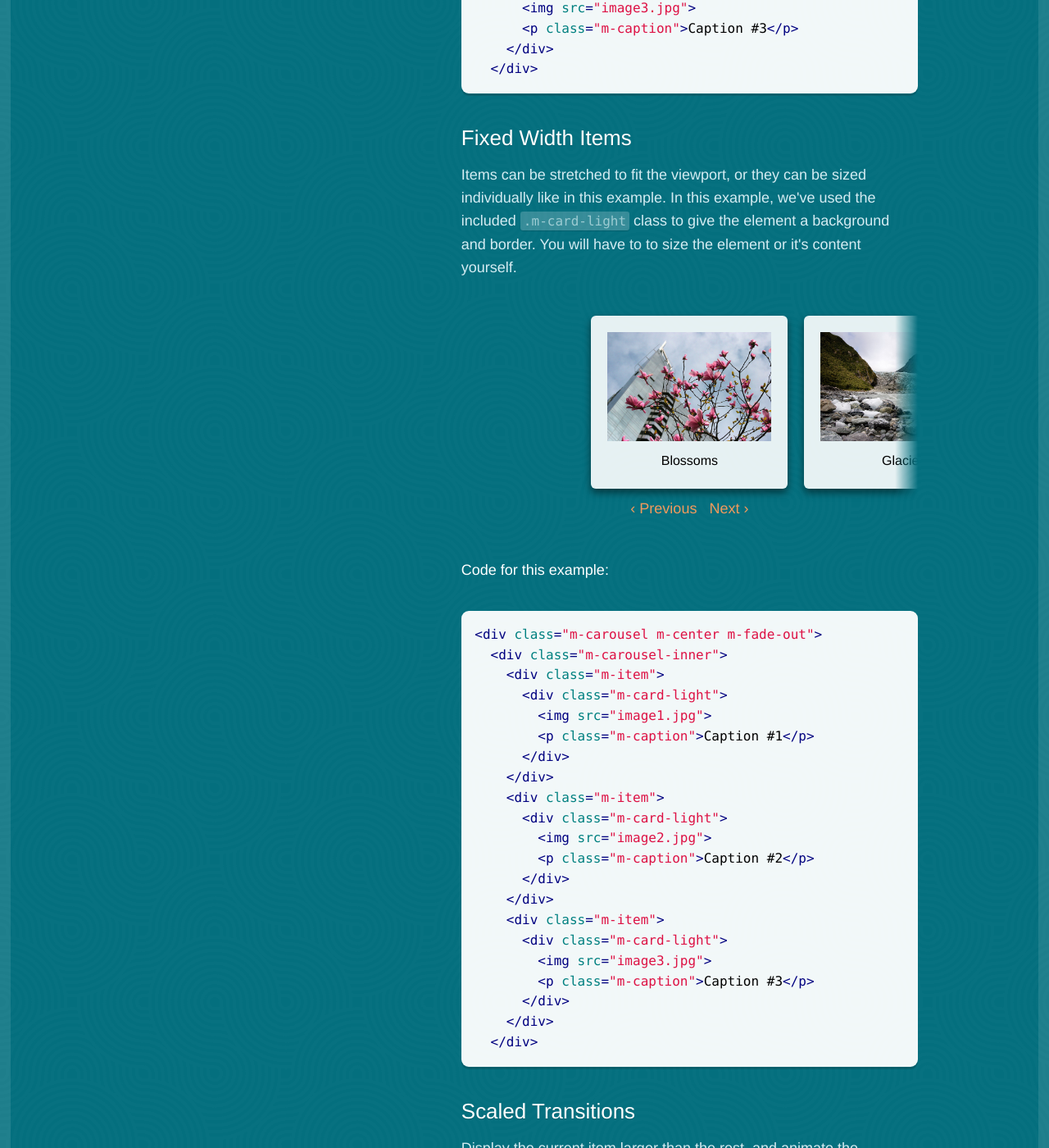
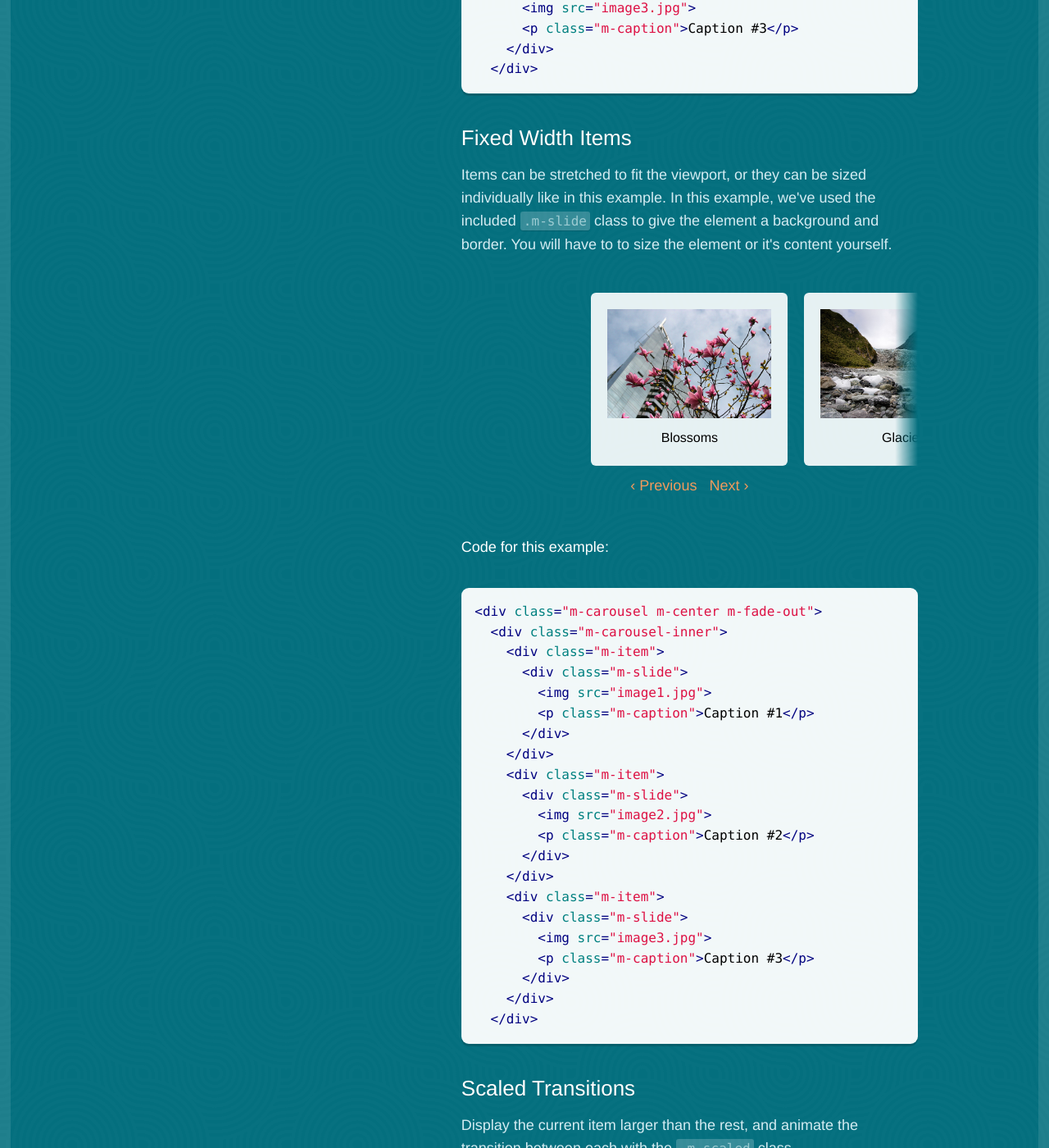
Before and after one commit to mobify/mobifyjs, a Jekyll site: the page built from www/modules/carousel-examples.html, in a window 1280 px wide and 1400 px high, scrolled down 6005 px. Shown: the whole window at 82% size. Built offline with Jekyll 4.4.1, drawn with Linux system fonts in a browser that asks for light colours; some of the changed text lies outside the part shown.

Commit message:
Killing m-card-light

```diff
--- a/www/modules/carousel-examples.html
+++ b/www/modules/carousel-examples.html
@@ -12,7 +12,7 @@
     padding-bottom: 30px;
 }
 
-.m-card-light {
+.m-slide {
     width: 200px;
     margin: 30px 10px 0 10px;
 }
@@ -20,12 +20,13 @@
     margin-top: 0;
   }
 
-  .m-item .m-card img, .m-item .m-card-light img {
+  .m-item .m-card img, .m-item .m-slide img {
     width: 100%;
     max-width: 100%;
     height: auto;
   }
 </style>
+
 
 
 <h1>Carousel Examples</h1>
@@ -282,38 +283,38 @@
 
 <h2>Fixed Width Items</h2>
 <p>Items can be stretched to fit the viewport, or they can be sized individually like in this example.
-In this example, we've used the included <code>.m-card-light</code> class to give the element a background and border.
+In this example, we've used the included <code>.m-slide</code> class to give the element a background and border.
 You will have to to size the element or it's content yourself.
 </p>
 
 <div class="m-carousel m-center m-fade-out" id="m-carousel-example-6">
     <div class="m-carousel-inner">
         <div class="m-item">
-            <div class="m-card-light m-slide">
+            <div class="m-slide">
                 <img src="{{ site.baseurl }}/static/examples/img/blossoms.jpg">
                 <p class="m-caption">Blossoms</p>
             </div>
         </div>
         <div class="m-item">
-            <div class="m-card-light m-slide">
+            <div class="m-slide">
                 <img src="{{ site.baseurl }}/static/examples/img/glacier.jpg">
                 <p class="m-caption">Glacier</p>
             </div>
         </div>
         <div class="m-item">
-            <div class="m-card-light m-slide">
+            <div class="m-slide">
                 <img src="{{ site.baseurl }}/static/examples/img/helmets.jpg">
                 <p class="m-caption">Helmets</p>
             </div>
         </div>
         <div class="m-item">
-            <div class="m-card-light m-slide">
+            <div class="m-slide">
                 <img src="{{ site.baseurl }}/static/examples/img/parliament.jpg">
                 <p class="m-caption">Parliament</p>
             </div>
         </div>
         <div class="m-item">
-            <div class="m-card-light m-slide">
+            <div class="m-slide">
                 <img src="{{ site.baseurl }}/static/examples/img/pods.jpg">
                 <p class="m-caption">Pods</p>
             </div>
@@ -329,19 +330,19 @@
 <pre><code>&lt;div class=&quot;m-carousel m-center m-fade-out&quot;&gt;
   &lt;div class=&quot;m-carousel-inner&quot;&gt;
     &lt;div class=&quot;m-item&quot;&gt;
-      &lt;div class=&quot;m-card-light&quot;&gt;
+      &lt;div class=&quot;m-slide&quot;&gt;
         &lt;img src=&quot;image1.jpg&quot;&gt;
         &lt;p class=&quot;m-caption&quot;&gt;Caption #1&lt;/p&gt;
       &lt;/div&gt;
     &lt;/div&gt;
     &lt;div class=&quot;m-item&quot;&gt;
-      &lt;div class=&quot;m-card-light&quot;&gt;
+      &lt;div class=&quot;m-slide&quot;&gt;
         &lt;img src=&quot;image2.jpg&quot;&gt;
         &lt;p class=&quot;m-caption&quot;&gt;Caption #2&lt;/p&gt;
       &lt;/div&gt;
     &lt;/div&gt;
     &lt;div class=&quot;m-item&quot;&gt;
-      &lt;div class=&quot;m-card-light&quot;&gt;
+      &lt;div class=&quot;m-slide&quot;&gt;
         &lt;img src=&quot;image3.jpg&quot;&gt;
         &lt;p class=&quot;m-caption&quot;&gt;Caption #3&lt;/p&gt;
       &lt;/div&gt;
@@ -354,31 +355,31 @@
 <div class="m-carousel m-center m-scaled m-fade-out" id="m-carousel-example-7">
     <div class="m-carousel-inner">
         <div class="m-item">
-            <div class="m-card-light m-slide">
+            <div class="m-slide">
                 <img src="{{ site.baseurl }}/static/examples/img/blossoms.jpg">
                 <p class="m-caption">Blossoms</p>
             </div>
         </div>
         <div class="m-item">
-            <div class="m-card-light m-slide">
+            <div class="m-slide">
                 <img src="{{ site.baseurl }}/static/examples/img/glacier.jpg">
                 <p class="m-caption">Fox Glacier</p>
             </div>
         </div>
         <div class="m-item">
-            <div class="m-card-light m-slide">
+            <div class="m-slide">
                 <img src="{{ site.baseurl }}/static/examples/img/helmets.jpg">
                 <p class="m-caption">Helmets</p>
             </div>
         </div>
         <div class="m-item">
-            <div class="m-card-light m-slide">
+            <div class="m-slide">
                 <img src="{{ site.baseurl }}/static/examples/img/parliament.jpg">
                 <p class="m-caption">Parliament</p>
             </div>
         </div>
         <div class="m-item">
-            <div class="m-card-light m-slide">
+            <div class="m-slide">
                 <img src="{{ site.baseurl }}/static/examples/img/pods.jpg">
                 <p class="m-caption">Pods</p>
             </div>
@@ -394,19 +395,19 @@
 <pre><code>&lt;div class=&quot;m-carousel m-center m-scaled m-fade-out&quot;&gt;
   &lt;div class=&quot;m-carousel-inner&quot;&gt;
     &lt;div class=&quot;m-item&quot;&gt;
-      &lt;div class=&quot;m-card-light&quot;&gt;
+      &lt;div class=&quot;m-slide&quot;&gt;
         &lt;img src=&quot;image1.jpg&quot;&gt;
         &lt;p class=&quot;m-caption&quot;&gt;Caption #1&lt;/p&gt;
       &lt;/div&gt;
     &lt;/div&gt;
     &lt;div class=&quot;m-item&quot;&gt;
-      &lt;div class=&quot;m-card-light&quot;&gt;
+      &lt;div class=&quot;m-slide&quot;&gt;
         &lt;img src=&quot;image2.jpg&quot;&gt;
         &lt;p class=&quot;m-caption&quot;&gt;Caption #2&lt;/p&gt;
       &lt;/div&gt;
     &lt;/div&gt;
     &lt;div class=&quot;m-item&quot;&gt;
-      &lt;div class=&quot;m-card-light&quot;&gt;
+      &lt;div class=&quot;m-slide&quot;&gt;
         &lt;img src=&quot;image3.jpg&quot;&gt;
         &lt;p class=&quot;m-caption&quot;&gt;Caption #3&lt;/p&gt;
       &lt;/div&gt;
--- a/www/static/examples/css/carousel-style.css
+++ b/www/static/examples/css/carousel-style.css
@@ -247,11 +247,9 @@
     background: rgba(0,0,0,0.5);
     color: #FFF;
 }
-.m-card-light {
+.m-slide {
     background: rgba(255,255,255,0.9);
     color: #000;
-}
-.m-slide {
     padding: 20px;
     -webkit-border-radius: 6px;
     -moz-border-radius: 6px;
```
